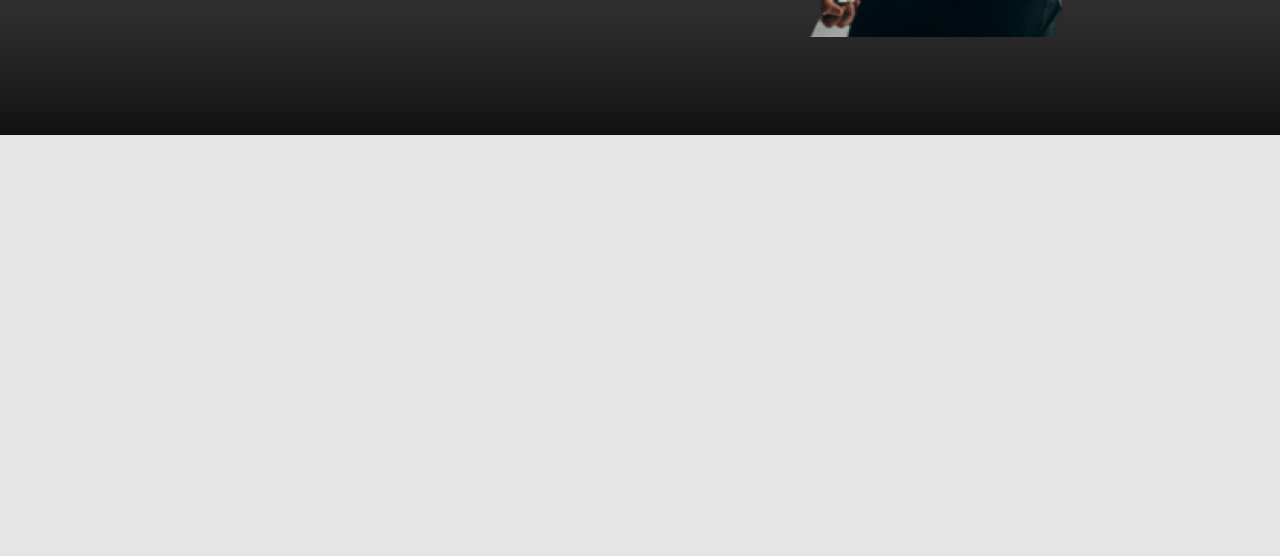
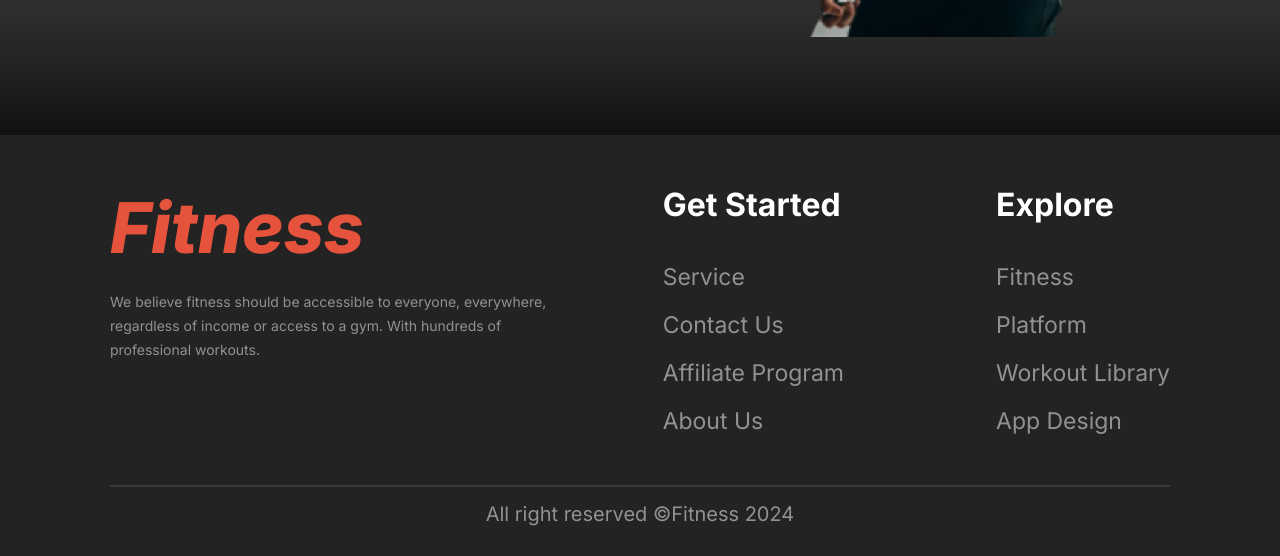
Before and after one commit to shamim-hossen/versatile-ui-task2, a plain HTML site: page index.html in a window 1280 px wide. Shown: the part 649-1205 px from the top of the page. Before the commit the page ends 800 px from the top, so only its background shows below. Drawn offline with Linux system fonts and the light colour scheme.

Commit message:
add footer section

```diff
--- a/index.html
+++ b/index.html
@@ -63,7 +63,37 @@
 
 
 
-
+    <footer>
+        <div class="footer-section">
+            <div class="footer-content">
+                <h1>Fitness</h1>
+                <p>We believe fitness should be accessible to everyone, everywhere, regardless of income or access to a gym. With hundreds of professional workouts.</p>
+            </div>
+            <div class="footer-navigation">
+                <div class="footer-service">
+                    <h3>Get Started</h3>
+                    <div class="footer-links">
+                        <a href="">Service</a>
+                        <a href="">Contact Us</a>
+                        <a href="">Affiliate Program</a>
+                        <a href="">About Us</a>
+                    </div>
+                </div>
+                <div class="footer-service">
+                    <h3>Explore</h3>
+                    <div class="footer-links">
+                        <a href="">Fitness</a>
+                        <a href="">Platform</a>
+                        <a href="">Workout Library</a>
+                        <a href="">App Design</a>
+                    </div>
+                </div>
+            </div>
+        </div>
+        <div class="footer-caption">
+            <p>All right reserved &copy;Fitness 2024</p>
+        </div>
+    </footer>
 
 
 
--- a/styles/style.css
+++ b/styles/style.css
@@ -19,7 +19,7 @@ header {
     background: linear-gradient(180.00deg, rgb(17, 17, 17),rgba(119, 119, 119, 0) 100%), linear-gradient(0.00deg, rgb(17, 17, 17),rgba(119, 119, 119, 0) 100%);
 }
 .bg-color{
-        background-color: rgb(230, 83, 60);
+    background-color: rgb(230, 83, 60);
 }
 
 /* ----------------------
@@ -223,3 +223,93 @@ Banner start
 /* ----------------------
 Banner end
 ------------------------*/
+
+
+/* ----------------------
+Footer start
+------------------------*/
+
+footer {
+    background-color: rgb(35, 35, 35);
+}
+
+.footer-section {
+    max-width: 1060px;
+    margin: 0 auto;
+    display: flex;
+    justify-content: space-between;
+    padding: 50px 0px 50px 0px;
+}
+
+.footer-content {
+    max-width: 443px;
+}
+
+.footer-content h1 {
+    color: rgb(230, 83, 60);
+    font-style: italic;
+    font-size: 70px;
+    font-weight: 800;
+    margin: 0px 0px 20px 0px;
+}
+
+.footer-content p {
+    color: rgba(255, 255, 255, 0.5);
+    font-size: 14px;
+    line-height: 24px;
+}
+
+.footer-navigation {
+    display: flex;
+    justify-content: space-between;
+    align-items: center;
+    gap: 152px;
+}
+
+.footer-service {
+    max-width: 182px;
+}
+
+.footer-service h3 {
+    color: rgb(255, 255, 255);
+    font-size: 32px;
+    font-weight: 700;
+    margin: 0px 0px 39px 0px;
+}
+
+.footer-links {
+    font-size: 23px;
+    display: flex;
+    flex-direction: column;
+    justify-content: center;
+    align-items:flex-start;
+    gap: 20px;
+}
+
+.footer-links a {
+    text-decoration: none;
+    color: rgba(255, 255, 255, 0.5);
+}
+
+/* hr{
+    width: 80%;
+    margin: auto;
+    border: 2px solid rgba(255, 255, 255, 0.1);
+} */
+
+.footer-caption {
+    max-width: 1060px;
+    border-top: 2px solid rgba(255, 255, 255, 0.1);
+    margin: 0 auto;
+    padding: 15px 0px 30px 0px;
+}
+
+.footer-caption p {
+    color: rgba(255, 255, 255, 0.5);
+    font-size: 20px;
+    text-align: center;
+}
+
+/* ----------------------
+Footer end
+------------------------*/
```
